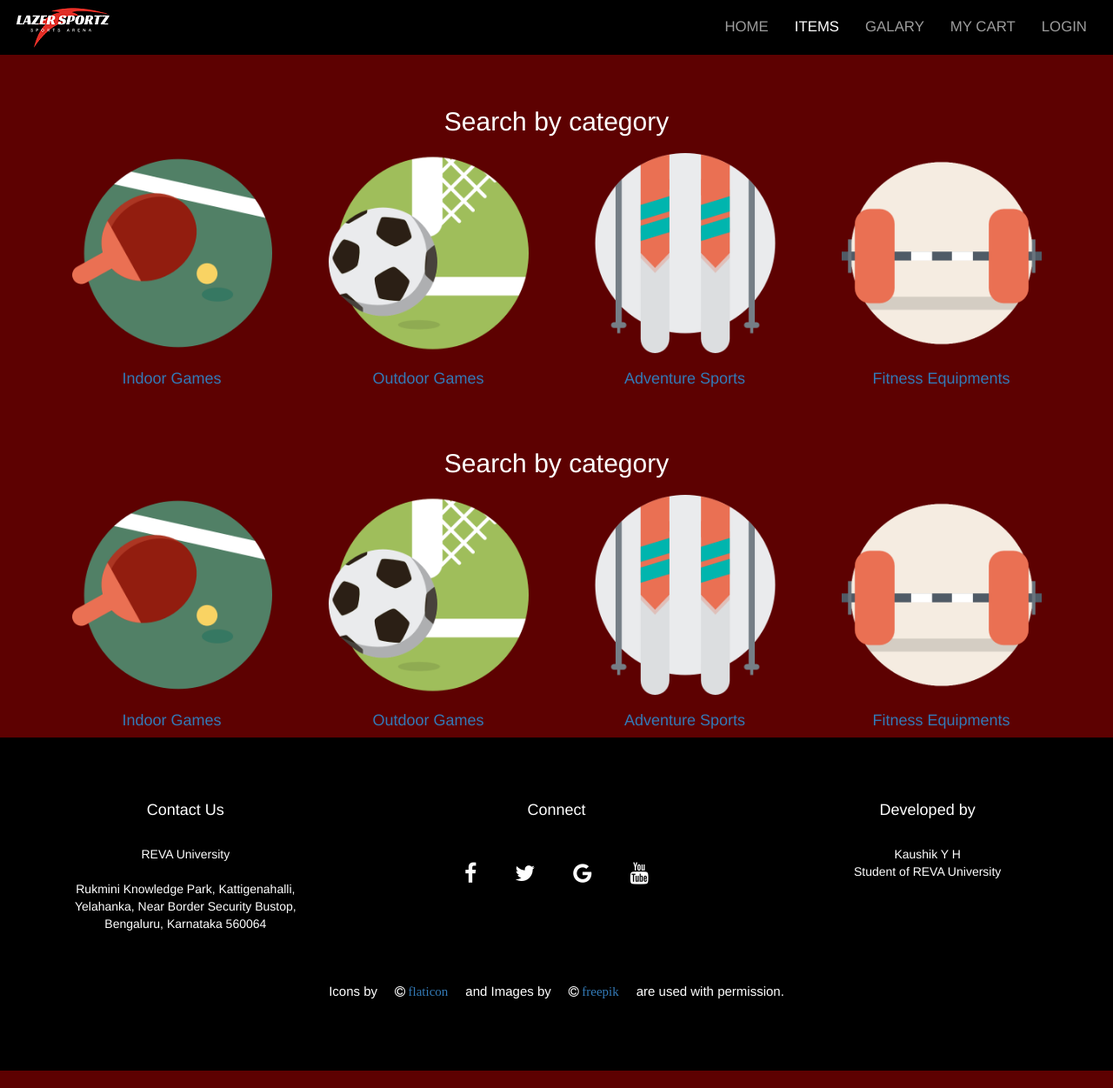
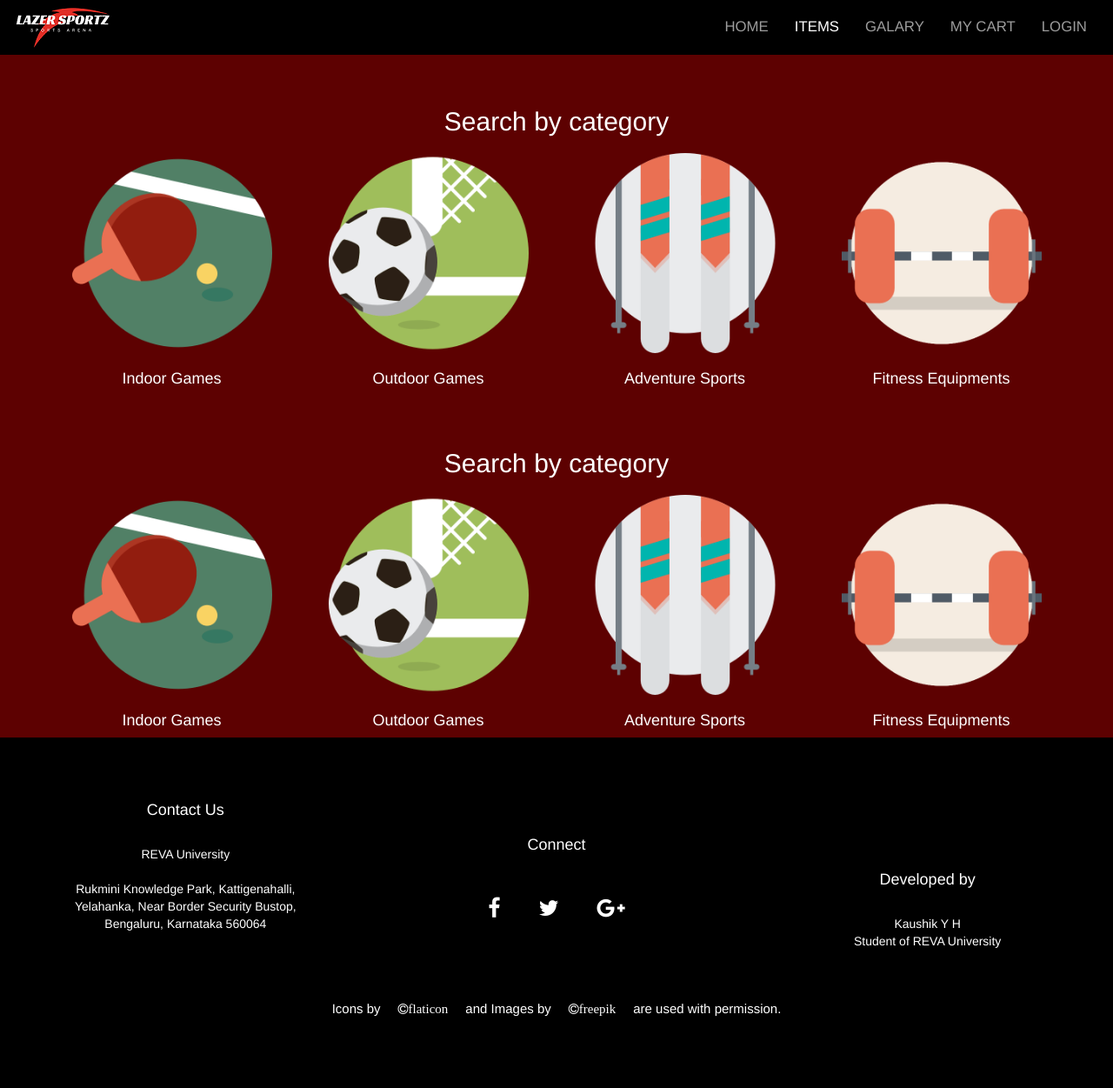
Before and after one commit to Kaushik066/lazer-sportz, a Jekyll site: the page built from items.html, in a window 1280 px wide. Shown: the whole page at 87% size. Built offline with Jekyll 4.4.1, drawn with Linux system fonts in a browser that asks for light colours; nearby versions of some CDN libraries; Markdown is read by kramdown in place of the engine named in the settings.

Commit message:
adding items file

```diff
--- a/_layouts/default.html
+++ b/_layouts/default.html
@@ -50,14 +50,15 @@
 			<br>
 			<div>REVA University</div><br><div> Rukmini Knowledge Park, Kattigenahalli,<br> Yelahanka, Near Border Security Bustop, <br>Bengaluru, Karnataka 560064 <br></div>
 		</div>
+		<br><br>
 		<div class="col-sm-4">
 			<h4> Connect </h4>
 			<br>
 			<a href="#" class="fa fa-facebook"></a>
 			<a href="#" class="fa fa-twitter"></a>
-			<a href="#" class="fa fa-google"></a>
-			<a href="#" class="fa fa-youtube"></a>
+			<a href="#" class="fa fa-google-plus"></a>
 		</div>
+		<br><br>
 		<div class="col-sm-4">
 			<h4>Developed by</h4><br>
 			<div>Kaushik Y H <br> Student of REVA University </div>
@@ -66,7 +67,8 @@
 	<br><br>
 	<div class="row">
 		<div class="col-lg-12 ">
-			<div class="copycredit">Icons by<span class="fa fa-copyright" style="font-size:14px"> <a class="copycredit" href="https://www.flaticon.com">flaticon</a></span>and Images by<span class="fa fa-copyright" style="font-size:14px"> <a class="copycredit" href="https://www.freepik.com">freepik</a></span>are used with permission.</div>
+			<div class="copycredit">Icons by<span class="fa fa-copyright" style="font-size:14px"><a class="copycredit" href="https://www.flaticon.com">flaticon</a></span>and Images by<span class="fa fa-copyright" style="font-size:14px"><a class="copycredit" href="https://www.freepik.com">freepik</a></span>are used with permission.
+			</div>
 		</div>
 	</div>
 </footer>
--- a/css/style.css
+++ b/css/style.css
@@ -55,8 +55,26 @@ footer{
 .fa:hover{
 	text-decoration: none;
 }
+.container-fluid .fa-facebook:hover, .container-fluid .fa-facebook:focus{
+	color: #4e67a5;  /* Facebook color */
+}
+.container-fluid .fa-twitter:hover, .container-fluid .fa-twitter:focus{
+	color: #18b4f0;  /* Twitter color */
+}
+.container-fluid .fa-google-plus:hover, .container-fluid .fa-google-plus:focus{
+	color: #e62e42;  /* Google color */
+}
 .copycredit{
 	font-size: 15px;
+}
+.container-fluid .copycredit a{
+	text-decoration: none;
+	color: #fff;
+}
+.container-fluid .copycredit a:hover, .container-fluid .copycredit a:focus{
+	color: #24dc11;
+	cursor: pointer;
+	text-decoration: none;
 }
 @media(max-width: 900px){
 	.fa{
@@ -85,7 +103,14 @@ footer{
 }
 
 /* items page */
+.container a {
+	color: #fff;
+}
+.container a:hover, .container a:focus{
+	color: #9d9d9d;  /*light grey for mobile toggle button */
+	text-decoration: none;
 
+}
 #icon{
 	padding: 10px ;
 	max-width: 250px;
```
